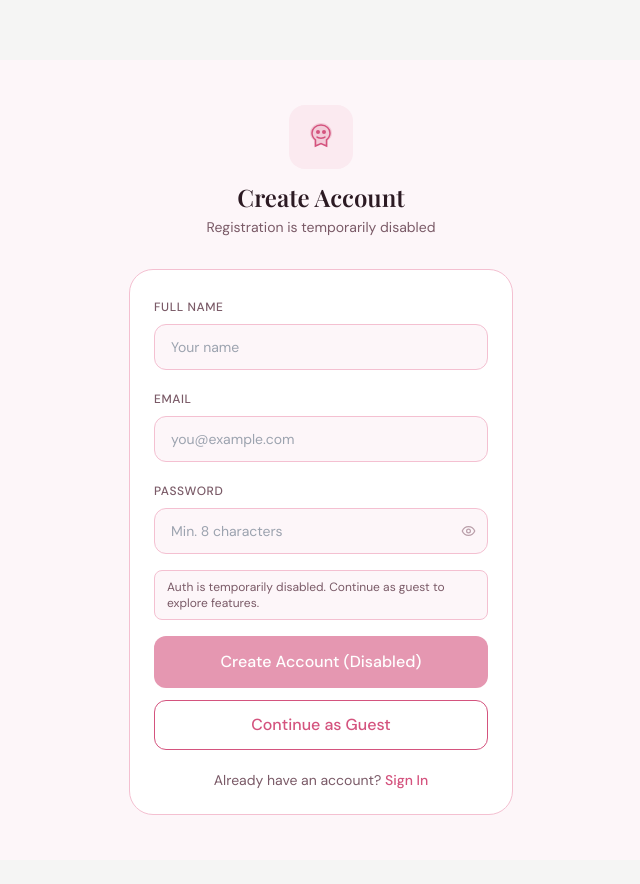
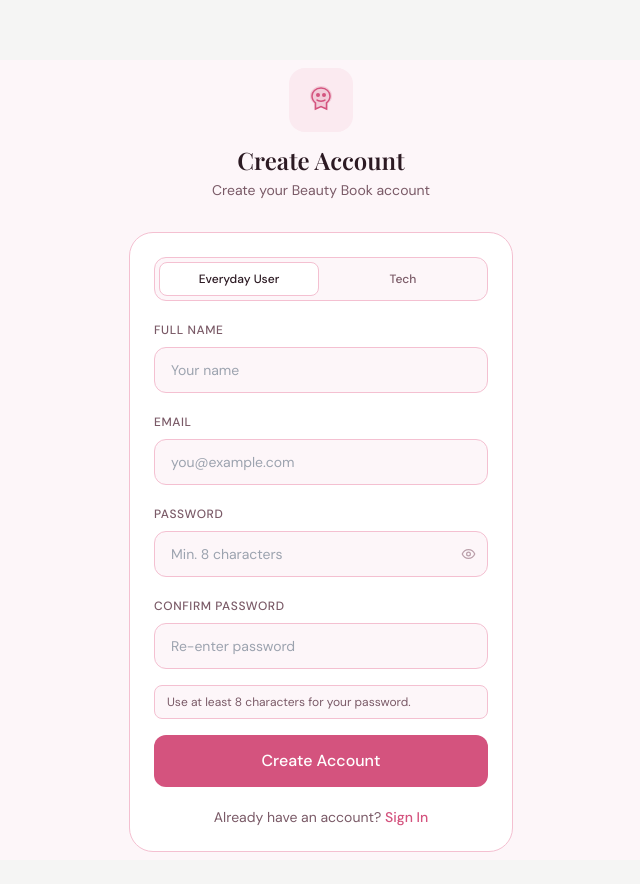
Before and after one commit to Jviyata/BeautyBook, a Next.js app: page /register in a window 1280 px wide. Shown: the whole page, without its empty margins (319-959 px from the left). Built offline with nearby package versions, Linux system fonts and the light colour scheme.

Commit message:
feat: add role-based user/tech auth and registration

```diff
--- a/app/api/auth/[...nextauth]/route.js
+++ b/app/api/auth/[...nextauth]/route.js
@@ -17,12 +17,15 @@ export const authOptions = {
       credentials: {
         email: { label: 'Email', type: 'email' },
         password: { label: 'Password', type: 'password' },
+        accountType: { label: 'Account Type', type: 'text' },
       },
       async authorize(credentials) {
         if (!credentials?.email || !credentials?.password) return null
 
+        const normalizedEmail = credentials.email.trim().toLowerCase()
+
         const user = await prisma.user.findUnique({
-          where: { email: credentials.email },
+          where: { email: normalizedEmail },
         })
 
         if (!user) return null
@@ -30,17 +33,22 @@ export const authOptions = {
         const valid = await bcrypt.compare(credentials.password, user.password)
         if (!valid) return null
 
-        return { id: user.id, email: user.email, name: user.name, image: user.image }
+        const requestedRole = credentials.accountType === 'tech' ? 'TECH' : 'USER'
+        if (user.role !== requestedRole) return null
+
+        return { id: user.id, email: user.email, name: user.name, image: user.image, role: user.role }
       },
     }),
   ],
   callbacks: {
     async jwt({ token, user }) {
       if (user) token.id = user.id
+      if (user?.role) token.role = user.role
       return token
     },
     async session({ session, token }) {
       if (token && session.user) session.user.id = token.id
+      if (token && session.user) session.user.role = token.role
       return session
     },
   },
--- a/app/api/auth/register/route.js
+++ b/app/api/auth/register/route.js
@@ -6,9 +6,11 @@ export const dynamic = 'force-dynamic'
 
 export async function POST(req) {
   try {
-    const { name, email, password } = await req.json()
+    const { name, email, password, role } = await req.json()
+    const normalizedEmail = email?.trim().toLowerCase()
+    const normalizedRole = role === 'TECH' ? 'TECH' : 'USER'
 
-    if (!name || !email || !password) {
+    if (!name?.trim() || !normalizedEmail || !password) {
       return NextResponse.json({ error: 'All fields required' }, { status: 400 })
     }
 
@@ -16,15 +18,17 @@ export async function POST(req) {
       return NextResponse.json({ error: 'Password must be at least 8 characters' }, { status: 400 })
     }
 
-    const existing = await prisma.user.findUnique({ where: { email } })
+    const existing = await prisma.user.findFirst({
+      where: { email: { equals: normalizedEmail, mode: 'insensitive' } },
+    })
     if (existing) {
       return NextResponse.json({ error: 'Email already in use' }, { status: 409 })
     }
 
     const hashed = await bcrypt.hash(password, 10)
     const user = await prisma.user.create({
-      data: { name, email, password: hashed },
-      select: { id: true, name: true, email: true },
+      data: { name: name.trim(), email: normalizedEmail, password: hashed, role: normalizedRole },
+      select: { id: true, name: true, email: true, role: true },
     })
 
     return NextResponse.json(user, { status: 201 })
--- a/app/login/page.js
+++ b/app/login/page.js
@@ -42,6 +42,7 @@ export default function LoginPage() {
       redirect: false,
       email: email.trim().toLowerCase(),
       password,
+      accountType,
       callbackUrl: destination,
     })
 
--- a/app/register/page.js
+++ b/app/register/page.js
@@ -6,10 +6,68 @@ import { Eye, EyeOff } from 'lucide-react'
 
 export default function RegisterPage() {
   const router = useRouter()
+  const [accountType, setAccountType] = useState('user')
   const [showPassword, setShowPassword] = useState(false)
+  const [name, setName] = useState('')
+  const [email, setEmail] = useState('')
+  const [password, setPassword] = useState('')
+  const [confirmPassword, setConfirmPassword] = useState('')
+  const [error, setError] = useState('')
+  const [success, setSuccess] = useState('')
+  const [isSubmitting, setIsSubmitting] = useState(false)
 
-  function handleSubmit(e) {
+  async function handleSubmit(e) {
     e.preventDefault()
+    setError('')
+    setSuccess('')
+
+    const normalizedEmail = email.trim().toLowerCase()
+
+    if (!name.trim() || !normalizedEmail || !password) {
+      setError('All fields are required.')
+      return
+    }
+
+    if (password.length < 8) {
+      setError('Password must be at least 8 characters.')
+      return
+    }
+
+    if (password !== confirmPassword) {
+      setError('Passwords do not match.')
+      return
+    }
+
+    setIsSubmitting(true)
+
+    try {
+      const res = await fetch('/api/auth/register', {
+        method: 'POST',
+        headers: { 'Content-Type': 'application/json' },
+        body: JSON.stringify({
+          name: name.trim(),
+          email: normalizedEmail,
+          password,
+          role: accountType === 'tech' ? 'TECH' : 'USER',
+        }),
+      })
+
+      const data = await res.json()
+
+      if (!res.ok) {
+        setError(data?.error || 'Unable to create account.')
+        setIsSubmitting(false)
+        return
+      }
+
+      setSuccess('Account created. Redirecting to sign in...')
+      setTimeout(() => {
+        router.push('/login')
+      }, 700)
+    } catch {
+      setError('Server error. Please try again.')
+      setIsSubmitting(false)
+    }
   }
 
   return (
@@ -25,31 +83,52 @@ export default function RegisterPage() {
           </svg>
         </div>
         <h1 className="font-display text-2xl font-semibold text-[#2C1A23]">Create Account</h1>
-        <p className="text-[#7a5a67] text-sm mt-1">Registration is temporarily disabled</p>
+        <p className="text-[#7a5a67] text-sm mt-1">Create your Beauty Book account</p>
       </div>
 
       <div className="w-full max-w-sm bg-white rounded-3xl border border-[#F4C0D1] p-6">
+        <div className="mb-4 rounded-xl border border-[#F4C0D1] bg-[#fdf6f9] p-1 grid grid-cols-2 gap-1">
+          <button
+            type="button"
+            onClick={() => setAccountType('user')}
+            className={`rounded-lg py-2 text-xs font-medium transition-colors ${
+              accountType === 'user' ? 'bg-white text-[#2C1A23] border border-[#F4C0D1]' : 'text-[#7a5a67]'
+            }`}
+          >
+            Everyday User
+          </button>
+          <button
+            type="button"
+            onClick={() => setAccountType('tech')}
+            className={`rounded-lg py-2 text-xs font-medium transition-colors ${
+              accountType === 'tech' ? 'bg-white text-[#2C1A23] border border-[#F4C0D1]' : 'text-[#7a5a67]'
+            }`}
+          >
+            Tech
+          </button>
+        </div>
+
         <form onSubmit={handleSubmit} className="space-y-4">
           <div>
             <label className="text-xs font-medium text-[#7a5a67] uppercase tracking-wider">Full Name</label>
             <input
               type="text"
-              disabled
-              value=""
-              onChange={() => {}}
+              value={name}
+              onChange={(e) => setName(e.target.value)}
               placeholder="Your name"
               className="w-full mt-1.5 px-4 py-3 bg-[#fdf6f9] border border-[#F4C0D1] rounded-xl text-sm outline-none focus:border-[#D4537E] transition-colors"
+              required
             />
           </div>
           <div>
             <label className="text-xs font-medium text-[#7a5a67] uppercase tracking-wider">Email</label>
             <input
               type="email"
-              disabled
-              value=""
-              onChange={() => {}}
+              value={email}
+              onChange={(e) => setEmail(e.target.value)}
               placeholder="you@example.com"
               className="w-full mt-1.5 px-4 py-3 bg-[#fdf6f9] border border-[#F4C0D1] rounded-xl text-sm outline-none focus:border-[#D4537E] transition-colors"
+              required
             />
           </div>
           <div>
@@ -57,11 +136,11 @@ export default function RegisterPage() {
             <div className="relative mt-1.5">
               <input
                 type={showPassword ? 'text' : 'password'}
-                disabled
-                value=""
-                onChange={() => {}}
+                value={password}
+                onChange={(e) => setPassword(e.target.value)}
                 placeholder="Min. 8 characters"
                 className="w-full px-4 py-3 bg-[#fdf6f9] border border-[#F4C0D1] rounded-xl text-sm outline-none focus:border-[#D4537E] transition-colors pr-10"
+                required
               />
               <button
                 type="button"
@@ -73,25 +152,30 @@ export default function RegisterPage() {
             </div>
           </div>
 
-          <div className="text-xs text-[#7a5a67] bg-[#fdf6f9] px-3 py-2 rounded-lg border border-[#F4C0D1]">
-            Auth is temporarily disabled. Continue as guest to explore features.
+          <div>
+            <label className="text-xs font-medium text-[#7a5a67] uppercase tracking-wider">Confirm Password</label>
+            <input
+              type={showPassword ? 'text' : 'password'}
+              value={confirmPassword}
+              onChange={(e) => setConfirmPassword(e.target.value)}
+              placeholder="Re-enter password"
+              className="w-full mt-1.5 px-4 py-3 bg-[#fdf6f9] border border-[#F4C0D1] rounded-xl text-sm outline-none focus:border-[#D4537E] transition-colors"
+              required
+            />
+          </div>
+
+          <div className={`text-xs px-3 py-2 rounded-lg border ${error ? 'text-[#b42318] bg-[#fff1f3] border-[#f3b7c3]' : success ? 'text-green-700 bg-[#eefcf3] border-[#bde8cc]' : 'text-[#7a5a67] bg-[#fdf6f9] border-[#F4C0D1]'}`}>
+            {error || success || 'Use at least 8 characters for your password.'}
           </div>
 
           <button
             type="submit"
-            disabled
-            className="w-full bg-[#D4537E] text-white py-3.5 rounded-xl font-medium opacity-60 cursor-not-allowed"
+            disabled={isSubmitting}
+            className="w-full bg-[#D4537E] text-white py-3.5 rounded-xl font-medium disabled:opacity-60 disabled:cursor-not-allowed"
           >
-            Create Account (Disabled)
+            {isSubmitting ? 'Creating Account...' : 'Create Account'}
           </button>
         </form>
-
-        <button
-          onClick={() => router.push('/')}
-          className="w-full mt-3 bg-white text-[#D4537E] py-3 rounded-xl font-medium border border-[#D4537E]"
-        >
-          Continue as Guest
-        </button>
 
         <div className="mt-5 text-center text-sm text-[#7a5a67]">
           Already have an account?{' '}
```
Also changed, not shown: middleware.js (+11 -0 lines), 2 other files (tests, documents, lock files or other folders).
